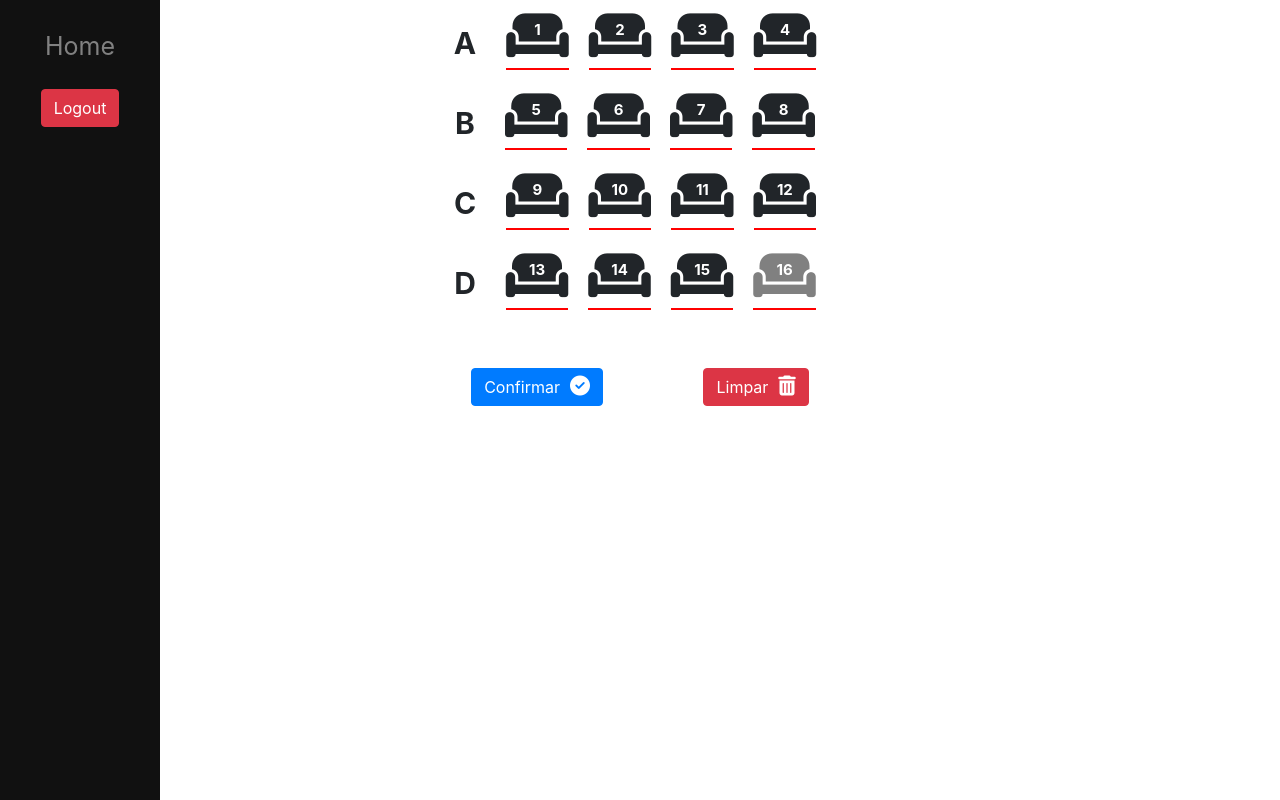
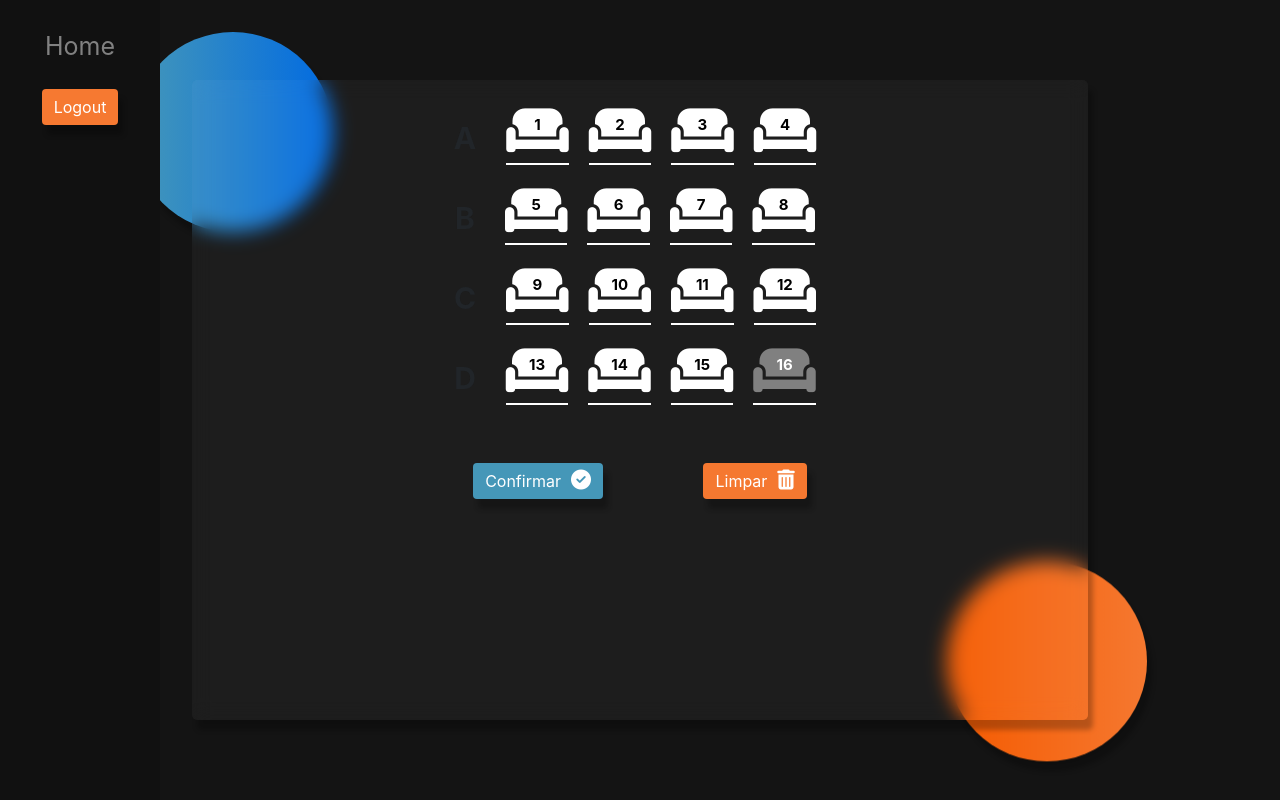
Before and after one commit to iurysm1/reserva_salas, a Django app: page /2 in a window 1280 px wide. Run offline with Django 5.2, Linux system fonts and the light colour scheme; a user stored in the database is signed in; data comes from the database, SQL or seed files in the repository; both versions use the stored data as it was after the commit; some libraries are stand-ins or nearby versions.

Commit message:
Estilizando

```diff
--- a/reservas/main/static/main/styles.css
+++ b/reservas/main/static/main/styles.css
@@ -8,7 +8,15 @@
 .cadeira{
     display: inline-block;
     margin: 10px;
-    border-bottom: 2px solid red;
+    border-bottom: 2px solid white;
+}
+
+.requiredField{
+    color: white;
+}
+
+p, input{
+    color: white;
 }
 
 .andar{
@@ -37,6 +45,7 @@ label, .porta{
     flex-direction: row;
     align-items: center;
     justify-content: center;
+    color: white;
 }
 
 .porta{
@@ -44,32 +53,213 @@ label, .porta{
 }
 
 .checkboxCadeiras:checked + label i{
-    color: red;
+    color: rgba(255, 125, 50, 0.959);
+}
+
+label i{
+    color: white;
+}
+
+
+.checkboxCadeiras:checked + label span{
+    color: white !important;
 }
 
 .selecionada{
     color: grey !important;
 }
-
+.numeroBranco{
+    color: white !important;
+}
 
 .numeroCadeira{
     user-select: none;
     pointer-events: none;
     font-size: 15px;
     font-weight: bolder;
-    color: white;
+    color: black;
     position: absolute;
     transform: translateY(-5px);
     z-index: 10;
 }
+
 
 .numeroSala{
     user-select: none;
     pointer-events: none;
     font-size: 50px !important;
     font-weight: bolder;
-    color: white;
+    color: black !important;
     position: absolute;
     transform: translateY(-50px);
     z-index: 10;
 }
+
+
+.container {
+    text-align: center;
+    width: 70%;
+    height: 80vh;
+    max-height: 650px;
+    background-color: rgba(255, 255, 255, 0.041);
+    padding: 15px;
+    border-radius: 5px;
+    backdrop-filter: blur(10px);
+    position: absolute;
+    box-shadow: 5px 10px 5px rgba(0, 0, 0, 0.253);
+    overflow: hidden;
+}
+
+.dados{
+    overflow: auto;
+    max-height: 200px;
+}
+
+.card{
+    background-color: rgba(255, 255, 255, 0.041);
+}
+
+
+
+body .circle{
+    width: 200px;
+    height: 200px;
+    border-radius: 50%;
+    position: relative;
+    z-index: 0;
+    animation: floating 3000ms infinite linear;
+    box-shadow: 5px 10px 5px rgba(0, 0, 0, 0.253);
+}
+
+@keyframes floating {
+    0% {
+      transform: translateY(0px);
+    }
+
+    50% {
+      transform: translateY(-10px);
+    }
+
+    100% {
+      transform: translateY(0px);
+    }
+  }
+
+#circle1{
+    right: 24%;
+    bottom: 33%;
+    background-image: linear-gradient( to left, rgb(0, 106, 226), rgba(72, 158, 192, 0.959));
+}
+
+#circle2{
+    left: 24%;
+    top: 33%;
+    animation-delay: 1s;
+    background-image: linear-gradient(to right, rgba(255, 94, 0, 0.959) ,rgba(255, 125, 50, 0.959) );
+
+}
+
+input,nav, button, card{
+    box-shadow: 5px 10px 5px rgba(0, 0, 0, 0.253) !important;
+
+}
+
+input, nav{
+    background-color: rgb(51, 51, 51) !important;
+    border: none !important;
+    border: 12px;
+}
+
+body{
+    background-color: rgb(20, 20, 20);
+    display: flex;
+    align-items: center;
+    justify-content: center;
+    position: relative;
+    height: 100vh;
+}
+
+.well {
+    margin-top: 50px;
+    margin-left: 20%;
+    margin-right: 20%;
+    display: grid;
+    align-items: center;
+}
+
+.btn-success{
+    background-color: rgba(81, 238, 141, 0.959) !important;
+    border: rgba(81, 238, 141, 0.959);
+    z-index: 4;
+
+}
+
+.btn-primary{
+    background-color: rgba(72, 158, 192, 0.959) !important;
+    border: rgba(72, 158, 192, 0.959);
+    z-index: 3;
+
+}
+
+.btn-danger{
+    background-color: rgba(255, 125, 50, 0.959) !important;
+    border: rgba(255, 125, 50, 0.959);
+    z-index: 2;
+}
+
+.alert{
+    position: absolute;
+    width: 96.6%;
+    margin: auto !important;
+}
+
+.alert span, .alert button{
+    box-shadow: none !important;
+    color: white;
+}
+
+.close{
+    opacity: 1;
+}
+
+.alert-success {
+    background-color: rgba(81, 238, 141, 0.959) !important;
+    border: rgba(81, 238, 141, 0.959);
+}
+
+.alert-danger {
+    background-color: rgba(255, 125, 50, 0.959) !important;
+    border: rgba(255, 125, 50, 0.959);
+}
+
+
+.input-group-text{
+    background-color: rgb(51, 51, 51) !important;
+    border: none;
+    gap: 10px;
+}
+
+
+
+
+::-webkit-scrollbar {
+    width: 10px;
+    margin-left: 5px;
+
+}
+
+::-webkit-scrollbar-track {
+    background: #f1f1f100;
+    padding: 5px;
+}
+
+::-webkit-scrollbar-thumb {
+    background: #888;
+    border-radius: 20px;
+
+
+}
+
+::-webkit-scrollbar-thumb:hover {
+    background: #555;
+}
--- a/reservas/main/templates/main/base.html
+++ b/reservas/main/templates/main/base.html
@@ -53,6 +53,7 @@
 </head>
 <body>
 
+
     <div class="sidenav">
 		<a href="/">Home</a>
 		{% if user.is_authenticated %}
--- a/reservas/main/templates/main/home.html
+++ b/reservas/main/templates/main/home.html
@@ -9,14 +9,14 @@
 
 {% block content %}
 
-    <h1 class="m-5" style="text-align: center;">
+    <h1 class="m-5" style="text-align: center; color: white;">
         Nossas salas
     </h1>
 
 
     <div class="portas">
         {% for sala in salas.all %}
-        <div class="porta"><a href="{{sala.id}}" class="salas m-3" style="position: relative;"><i class="fa-solid fa-door-closed" style="font-size: 170px;"></i></a><span class="numeroSala">{{sala.numeroSalas}}</span></div>
+        <div class="porta"><a href="{{sala.id}}" class="salas m-3" style="position: relative; color: white;"><i class="fa-solid fa-door-closed" style="font-size: 170px;"></i></a><span class="numeroSala">{{sala.numeroSalas}}</span></div>
         {% endfor %}
     </div>
 
--- a/reservas/main/templates/main/sala.html
+++ b/reservas/main/templates/main/sala.html
@@ -34,7 +34,7 @@
                 console.log(cadeira.user_id)
                 var user = (cadeira.user_id==null) ? "Esta cadeira está vazia" : `Essa cadeira pertence ao usário ${cadeira.user_id}`
 
-                var cadeiraDiv = `<div class="cadeira" data-toggle="tooltip" data-placement="top" title="${user}"><input type="checkbox" value="clicked" class="checkboxCadeiras" name="cadeira${cadeira.id}" id="cadeira${cadeira.id}"><label for="cadeira${cadeira.id}"><i class="fa-solid fa-couch" id="cadeiraIcon${cadeira.id}"></i><span class="numeroCadeira">${cadeira.numeroCadeira+1}</span></label></div>`
+                var cadeiraDiv = `<div class="cadeira" data-toggle="tooltip" data-placement="top" title="${user}"><input type="checkbox" value="clicked" class="checkboxCadeiras" name="cadeira${cadeira.id}" id="cadeira${cadeira.id}"><label for="cadeira${cadeira.id}"><i class="fa-solid fa-couch" id="cadeiraIcon${cadeira.id}"></i><span class="numeroCadeira" id="numeroCadeira${cadeira.numeroCadeira}">${cadeira.numeroCadeira+1}</span></label></div>`
                 switch(cadeira.andar){
                     case 'A':
                         $('#A').append(cadeiraDiv)
@@ -54,6 +54,7 @@
                 }
                 if(cadeira.status==true){
                     $(`#cadeiraIcon${cadeira.id}`).addClass("selecionada")
+                    $(`#numeroCadeira${cadeira.numeroCadeira}`).addClass("numeroBranco")
                     $(`#cadeira${cadeira.id}`).prop('disable',true)
                 }
 
```
Also changed, not shown: reservas/db.sqlite3.
